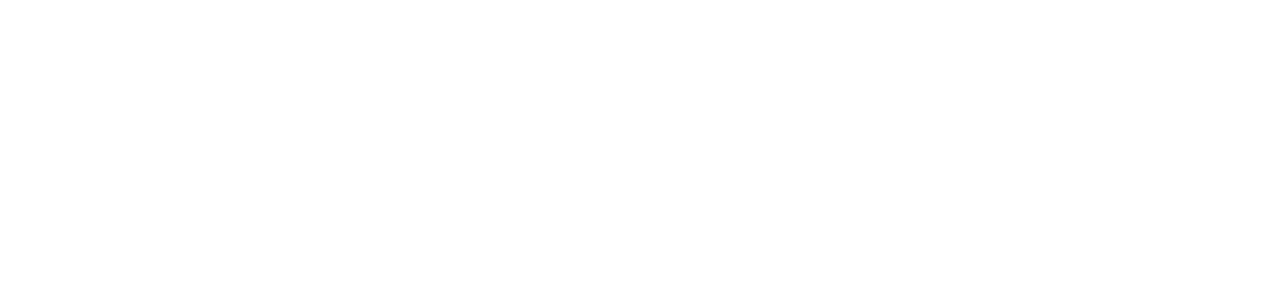
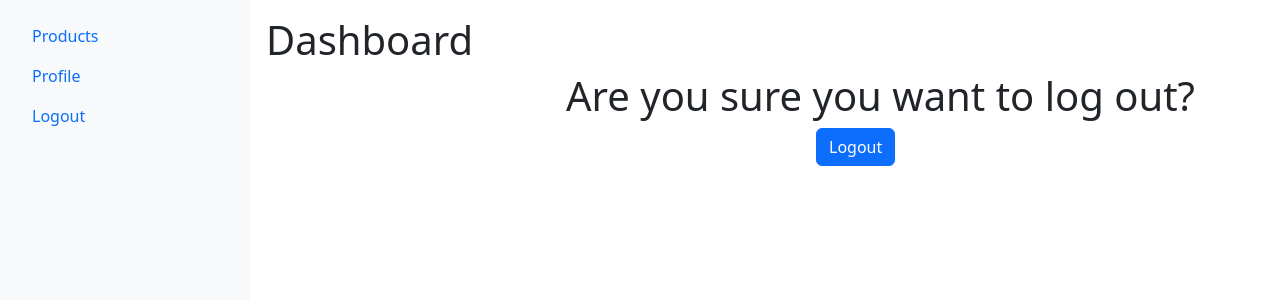
Before and after one commit to magdadaroraul/holyc, a React (Vite) app: page /dashboard/logout in a window 1280 px wide. Before the commit this address had no page. Shown: the top 300 px of the page. Built offline with nearby package versions, Linux system fonts and the light colour scheme.

Commit message:
logut page

```diff
--- a/src/App.jsx
+++ b/src/App.jsx
@@ -5,6 +5,7 @@
 import Dashboard from './components/Dashboard';
 import Products from './components/Products';
 import Profile from './components/Profile';
+import Logout from './pages/Logout';
 
 function AppFunction() {
   return (
@@ -16,6 +17,7 @@
         <Route path="/dashboard" element={<Dashboard />}>
           <Route path="profile" element={<Profile />} />
           <Route path="products" element={<Products />} />
+          <Route path="logout" element={<Logout />} />
         </Route>
       </Routes>
     </Router>
--- a/src/components/Sidebar.jsx
+++ b/src/components/Sidebar.jsx
@@ -15,6 +15,11 @@
             Profile
           </Link>
         </li>
+        <li>
+          <Link to="/dashboard/logout" className="nav-link">
+            Logout
+          </Link>
+        </li>
       </ul>
     </div>
   );
--- /dev/null
+++ b/src/pages/Logout.jsx
@@ -0,0 +1,29 @@
+import React from "react";
+import { useNavigate } from "react-router-dom";
+import Button from 'react-bootstrap/Button';
+
+const Logout = () => {
+  const navigate = useNavigate();
+
+  const handleLogout = () => {
+    // Clear user data (example: session or local storage)
+    localStorage.removeItem("userToken"); // Example key, adjust as needed
+    localStorage.removeItem("userData");
+
+    // Redirect to the login page
+    navigate("/login");
+  };
+
+  return (
+    <div style={{marginLeft: '300px'}}>
+      <h1>Are you sure you want to log out?</h1>
+      <Button style={{marginLeft: '250px'}} variant="primary" type="submit"
+        onClick={handleLogout}
+      >
+        Logout
+      </Button>
+    </div>
+  );
+};
+
+export default Logout;
```
